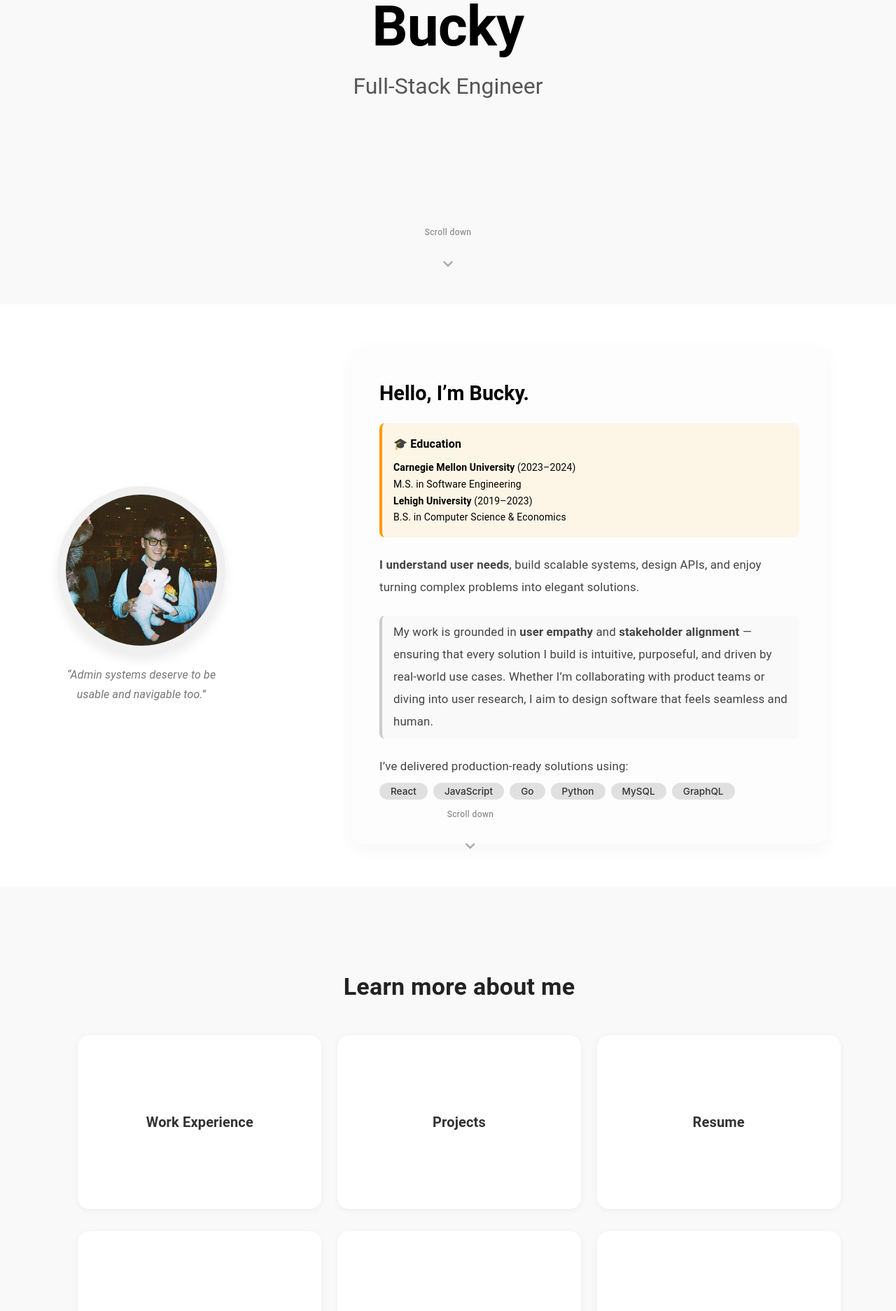
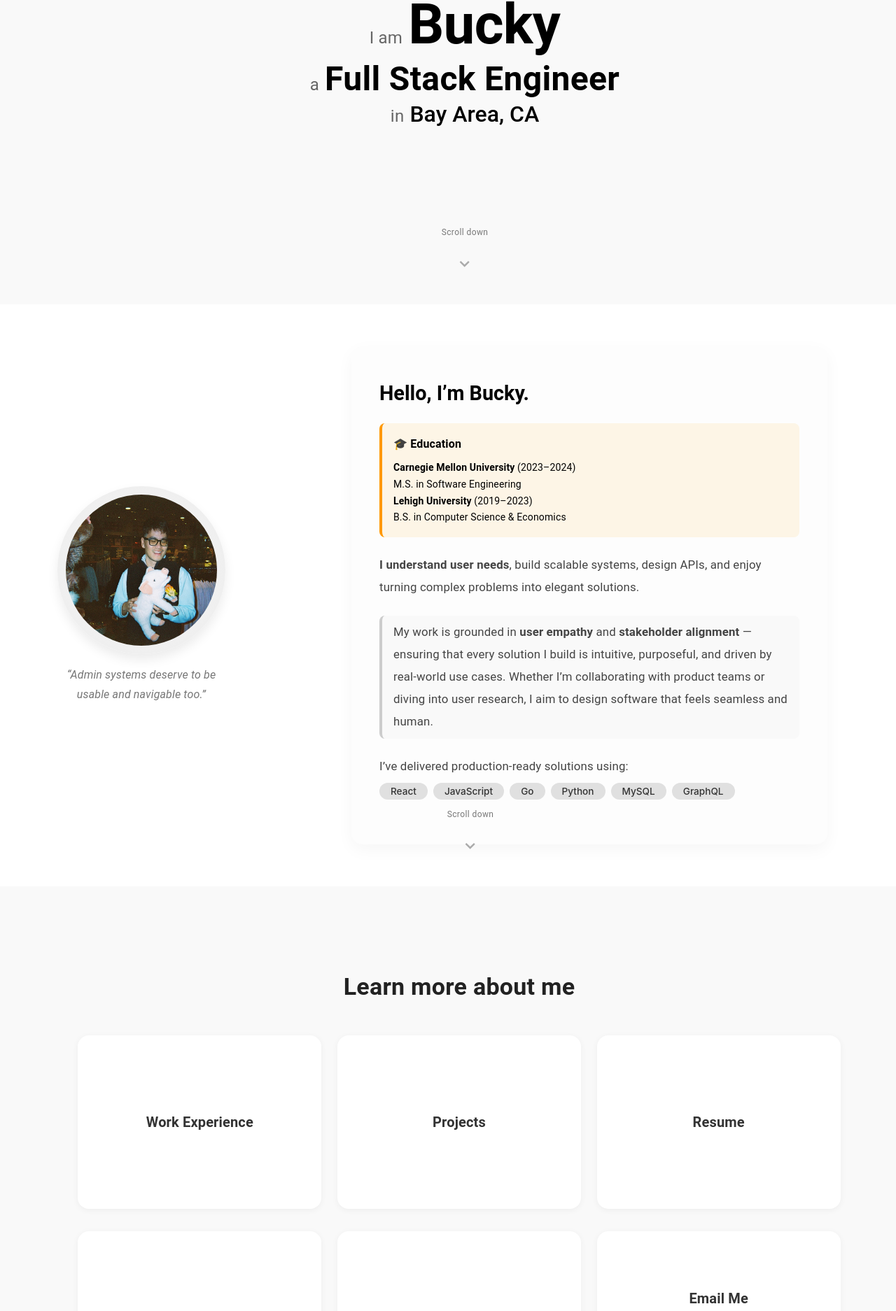
Before and after one commit to Buck0134/umg-skills-test-deploy, a React (Create React App) app in the folder frontend/: page / in a window 1280 px wide. Shown: the part 365-2239 px from the top of the page at 70% size. Built offline with nearby package versions, Linux system fonts and the light colour scheme.

Commit message:
Visual Change

```diff
--- a/frontend/src/components/ExploreSection.jsx
+++ b/frontend/src/components/ExploreSection.jsx
@@ -1,5 +1,8 @@
-import { Box, Typography, Grid } from '@mui/material';
+import { Box, Typography, Grid, IconButton, Tooltip, Snackbar } from '@mui/material';
 import { motion } from 'framer-motion';
+import ContentCopyIcon from '@mui/icons-material/ContentCopy';
+import EmailIcon from '@mui/icons-material/Email';
+import { useState } from 'react';
 
 const actions = [
   { label: 'Work Experience', href: '/work', color: '#1976d2' },
@@ -24,12 +27,19 @@ const actions = [
   },
   {
     label: 'Email Me',
-    href: 'mailto:buckyy@cmu.edu',
     color: '#d32f2f',
+    isEmail: true,
   },
 ];
 
 const ExploreSection = () => {
+  const [snackbarOpen, setSnackbarOpen] = useState(false);
+
+  const handleCopyEmail = () => {
+    navigator.clipboard.writeText('buckyy@cmu.edu');
+    setSnackbarOpen(true);
+  };
+
   return (
     <Box
       id="explore-section"
@@ -49,11 +59,7 @@ const ExploreSection = () => {
       <Box sx={{ width: '100%', maxWidth: 1080 }}>
         <Typography
           variant="h4"
-          sx={{
-            fontWeight: 600,
-            mb: 6,
-            color: '#222',
-          }}
+          sx={{ fontWeight: 600, mb: 6, color: '#222' }}
         >
           Learn more about me
         </Typography>
@@ -81,11 +87,7 @@ const ExploreSection = () => {
                 }}
               >
                 <Box
-                  component="a"
-                  href={action.href}
-                  target={action.external ? '_blank' : undefined}
-                  rel={action.external ? 'noopener noreferrer' : undefined}
-                  download={action.download}
+                  component="div"
                   sx={{
                     width: 280,
                     height: 180,
@@ -102,31 +104,79 @@ const ExploreSection = () => {
                     textAlign: 'center',
                     cursor: 'pointer',
                     border: `2px solid transparent`,
+                    position: 'relative',
                     '&:hover': {
-                      bgcolor: `${action.color}22`, // ~13% opacity tint
+                      bgcolor: `${action.color}22`,
                       color: '#fff',
                       boxShadow: '0 14px 32px rgba(0,0,0,0.12)',
                       borderColor: action.color,
                     },
                   }}
                 >
-                  <Typography
-                    variant="h6"
-                    sx={{
-                      fontWeight: 600,
-                      color: '#333',
-                      transition: 'color 0.3s',
-                      '&:hover': { color: '#fff' },
-                    }}
-                  >
-                    {action.label}
-                  </Typography>
+                  {!action.isEmail ? (
+                    <a
+                      href={action.href}
+                      target={action.external ? '_blank' : undefined}
+                      rel={action.external ? 'noopener noreferrer' : undefined}
+                      download={action.download}
+                      style={{
+                        textDecoration: 'none',
+                        color: 'inherit',
+                        width: '100%',
+                        height: '100%',
+                        display: 'flex',
+                        justifyContent: 'center',
+                        alignItems: 'center',
+                      }}
+                    >
+                      <Typography
+                        variant="h6"
+                        sx={{ fontWeight: 600, color: '#333', '&:hover': { color: '#fff' } }}
+                      >
+                        {action.label}
+                      </Typography>
+                    </a>
+                  ) : (
+                    <Box>
+                      <Typography
+                        variant="h6"
+                        sx={{ fontWeight: 600, color: '#333', mb: 2 }}
+                      >
+                        Email Me
+                      </Typography>
+                      <Box sx={{ display: 'flex', justifyContent: 'center', gap: 2 }}>
+                        <Tooltip title="Send email">
+                          <IconButton
+                            href="mailto:buckyy@cmu.edu"
+                            sx={{ bgcolor: '#f0f0f0', '&:hover': { bgcolor: '#ccc' } }}
+                          >
+                            <EmailIcon />
+                          </IconButton>
+                        </Tooltip>
+                        <Tooltip title="Copy email to clipboard">
+                          <IconButton
+                            onClick={handleCopyEmail}
+                            sx={{ bgcolor: '#f0f0f0', '&:hover': { bgcolor: '#ccc' } }}
+                          >
+                            <ContentCopyIcon />
+                          </IconButton>
+                        </Tooltip>
+                      </Box>
+                    </Box>
+                  )}
                 </Box>
               </motion.div>
             </Grid>
           ))}
         </Grid>
       </Box>
+      <Snackbar
+        open={snackbarOpen}
+        autoHideDuration={3000}
+        onClose={() => setSnackbarOpen(false)}
+        message="Email copied to clipboard!"
+        anchorOrigin={{ vertical: 'bottom', horizontal: 'center' }}
+      />
     </Box>
   );
 };
--- a/frontend/src/components/HeroSection.jsx
+++ b/frontend/src/components/HeroSection.jsx
@@ -1,45 +1,159 @@
+import { useEffect, useState } from 'react';
 import { Box, Typography } from '@mui/material';
 import ScrollCue from './utils/ScrollCue';
+import { AnimatePresence, motion } from 'framer-motion';
 
 const HeroSection = () => {
+  const [step, setStep] = useState(0);
+
+  useEffect(() => {
+    const timers = [
+      setTimeout(() => setStep(1), 1200),
+      setTimeout(() => setStep(2), 2200),
+      setTimeout(() => setStep(3), 3200),
+    ];
+    return () => timers.forEach(clearTimeout);
+  }, []);
+
   return (
     <Box
       sx={{
-        height: 'calc(100vh - 64px)',
+        minHeight: 'calc(100vh - 64px)',
+        width: '100%',
         display: 'flex',
         flexDirection: 'column',
         justifyContent: 'center',
         alignItems: 'center',
+        position: 'relative',
+        px: 3,
         textAlign: 'center',
+        overflow: 'hidden',
         bgcolor: '#f9f9f9',
-        position: 'relative', // important for cue placement
-        px: 3,
       }}
     >
+      <AnimatePresence mode="wait">
+        {step === 0 && (
+          <motion.div
+            key="hi"
+            initial={{ opacity: 0, scale: 0.9 }}
+            animate={{ opacity: 1, scale: 1 }}
+            exit={{ opacity: 0, scale: 0.95 }}
+            transition={{ duration: 1 }}
+          >
+            <Typography
+              variant="h1"
+              sx={{
+                fontWeight: 700,
+                fontSize: { xs: '4rem', sm: '5rem', md: '6rem' },
+                letterSpacing: 1,
+              }}
+            >
+              Hi 👋
+            </Typography>
+          </motion.div>
+        )}
+
+        {step >= 1 && (
+          <motion.div
+            key="lines"
+            initial={{ opacity: 0 }}
+            animate={{ opacity: 1 }}
+            transition={{ duration: 0.6 }}
+            style={{
+              display: 'flex',
+              flexDirection: 'column',
+              alignItems: 'center',
+              marginTop: '2rem',
+              height: '12rem',
+              justifyContent: 'space-between',
+            }}
+          >
+            {/* Line 1 */}
+            <Box sx={{ display: 'flex', alignItems: 'baseline', gap: 1 }}>
+              <Typography variant="body1" sx={{ fontSize: '1.5rem', color: '#666' }}>
+                I am
+              </Typography>
               <Typography
                 variant="h2"
                 sx={{
-          fontWeight: 600,
-          mb: 2,
+                  fontWeight: 700,
                   fontSize: { xs: '3rem', sm: '4rem', md: '5rem' },
                 }}
               >
                 Bucky
               </Typography>
+            </Box>
 
+            {/* Line 2 */}
+            <Box
+              sx={{
+                display: step >= 2 ? 'flex' : 'none',
+                alignItems: 'baseline',
+                gap: 1,
+              }}
+            >
+              <Typography variant="body1" sx={{ fontSize: '1.5rem', color: '#666' }}>
+                a
+              </Typography>
+              <Box
+                sx={{
+                  position: 'relative',
+                  display: 'inline-block',
+                  cursor: 'default',
+                  '&::after': {
+                    content: '""',
+                    position: 'absolute',
+                    width: '0%',
+                    height: '2px',
+                    bottom: 0,
+                    left: 0,
+                    bgcolor: '#1976d2',
+                    transition: 'width 0.3s ease-in-out',
+                  },
+                  '&:hover::after': {
+                    width: '100%',
+                  },
+                }}
+              >
+                <Typography
+                  variant="h4"
+                  sx={{
+                    fontWeight: 600,
+                    fontSize: { xs: '2rem', sm: '2.5rem', md: '3rem' },
+                  }}
+                >
+                  Full Stack Engineer
+                </Typography>
+              </Box>
+            </Box>
+
+            {/* Line 3 */}
+            <Box
+              sx={{
+                display: step >= 3 ? 'flex' : 'none',
+                alignItems: 'baseline',
+                gap: 1,
+              }}
+            >
+              <Typography variant="body1" sx={{ fontSize: '1.5rem', color: '#666' }}>
+                in
+              </Typography>
               <Typography
                 variant="h5"
                 sx={{
-          color: '#555',
-          fontWeight: 400,
-          fontSize: { xs: '1.25rem', sm: '1.75rem', md: '2rem' },
+                  fontWeight: 500,
+                  fontSize: { xs: '1.5rem', sm: '2rem' },
                 }}
               >
-        Full-Stack Engineer
+                Bay Area, CA
               </Typography>
+            </Box>
+          </motion.div>
+        )}
+      </AnimatePresence>
 
-      {/* Scroll cue at bottom of Hero section */}
-      <Box sx={{ position: 'absolute', bottom: 32 }}>
+      {/* Scroll cue at the bottom */}
+      <Box sx={{ position: 'absolute', bottom: 32, left: '50%', transform: 'translateX(-50%)' }}>
         <ScrollCue targetId="about-bucky" />
       </Box>
     </Box>
--- a/frontend/src/components/TimeLinsShowcase.jsx
+++ b/frontend/src/components/TimeLinsShowcase.jsx
@@ -5,40 +5,54 @@ import { useNavigate } from 'react-router-dom';
 const CustomTimeline = () => {
   const navigate = useNavigate();
 
-  const timelineSpan = 72;  // 2019 to end of 2024, in months
+  // Compressed early years (2019–2022) with weighted span logic
+  const monthsPerYear = [
+    6,  // 2019 (Aug–Dec)
+    6,  // 2020 (compressed)
+    6,  // 2021 (compressed)
+    6,  // 2022 (compressed)
+    12, // 2023
+    12, // 2024
+  ];
+  const monthOffsets = monthsPerYear.reduce((acc, months, idx) => {
+    acc.push((acc[idx - 1] || 0) + months);
+    return acc;
+  }, []);
+
+  const timelineSpan = monthOffsets[monthOffsets.length - 1];
 
   const events = [
     {
       label: 'Lehigh University',
       type: 'education',
-      from: 0, // Aug 2019 (start)
-      to: 45, // May 2023 (end)
+      from: 0,
+      to: 21,
       description: 'B.S. in Computer Science & Economics',
     },
     {
       label: 'Carnegie Mellon University',
       type: 'education',
-      from: 48, // Aug 2023
-      to: 63, // Dec 2024
+      from: 24,
+      to: 35,
       description: 'M.S. in Software Engineering',
     },
     {
       label: 'Influxer Internship',
       type: 'work',
-      from: 56, // May 2024
-      to: 59, // August 2024
+      from: 32,
+      to: 35,
       onClick: () => navigate('/work#influxer'),
     },
   ];
 
   return (
     <Box sx={{ overflowX: 'auto', px: 4, py: 6 }}>
-      <Box sx={{ minWidth: 1200, position: 'relative', height: 100 }}>
+      <Box sx={{ minWidth: 1200, position: 'relative', height: 140 }}>
         {/* Timeline Line */}
         <Box
           sx={{
             position: 'absolute',
-            top: 48,
+            top: 65,
             left: 0,
             right: 0,
             height: 4,
@@ -52,8 +66,8 @@ const CustomTimeline = () => {
             key={year}
             sx={{
               position: 'absolute',
-              left: `${(index * 12 / timelineSpan) * 100}%`,
-              top: 60,
+              left: `${(monthOffsets[index - 1] || 0) / timelineSpan * 100}%`,
+              top: 80,
               transform: 'translateX(-50%)',
               fontSize: '0.8rem',
               color: '#666',
@@ -67,6 +81,7 @@ const CustomTimeline = () => {
         {events.map((event, index) => {
           const left = (event.from / timelineSpan) * 100;
           const width = ((event.to - event.from) / timelineSpan) * 100;
+          const isEducation = event.type === 'education';
 
           return (
             <motion.div
@@ -77,25 +92,23 @@ const CustomTimeline = () => {
               transition={{ duration: 0.4, delay: index * 0.1 }}
             >
               <Tooltip
-                title={
-                  event.type === 'education' ? (
-                    <>
-                      <Typography fontWeight={600}>{event.label}</Typography>
-                      <Typography variant="body2">{event.description}</Typography>
-                    </>
-                  ) : null
-                }
+                title={isEducation ? (
+                  <>
+                    <Typography fontWeight={600}>{event.label}</Typography>
+                    <Typography variant="body2">{event.description}</Typography>
+                  </>
+                ) : event.label}
                 arrow
               >
                 <Box
                   onClick={event.onClick}
                   sx={{
                     position: 'absolute',
-                    top: 34,
+                    top: isEducation ? 75 : 15,
                     left: `${left}%`,
                     width: `${width}%`,
                     height: 32,
-                    bgcolor: event.type === 'education' ? '#2196f3' : '#43a047',
+                    bgcolor: isEducation ? '#2196f3' : '#43a047',
                     borderRadius: 1,
                     cursor: event.onClick ? 'pointer' : 'default',
                     '&:hover': {
```
Also changed, not shown: frontend/src/components/ProjectCard.jsx (+7 -3 lines), frontend/src/components/WorkExperienceCard.jsx (+61 -7 lines), frontend/src/pages/WorkNProjects/WorkExperiencePage.jsx (+5 -3 lines). Lines whose indentation alone changed are shown as unchanged.
